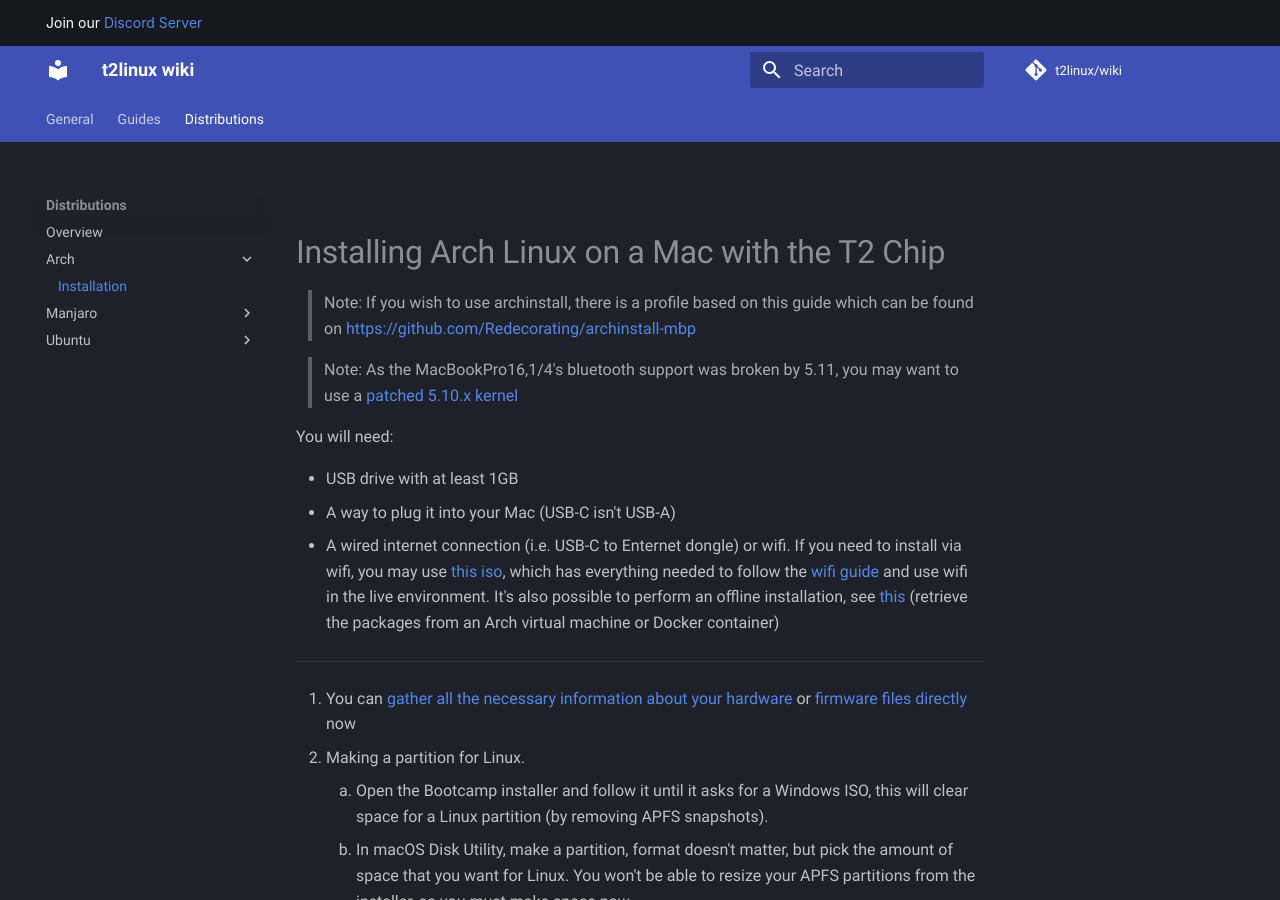
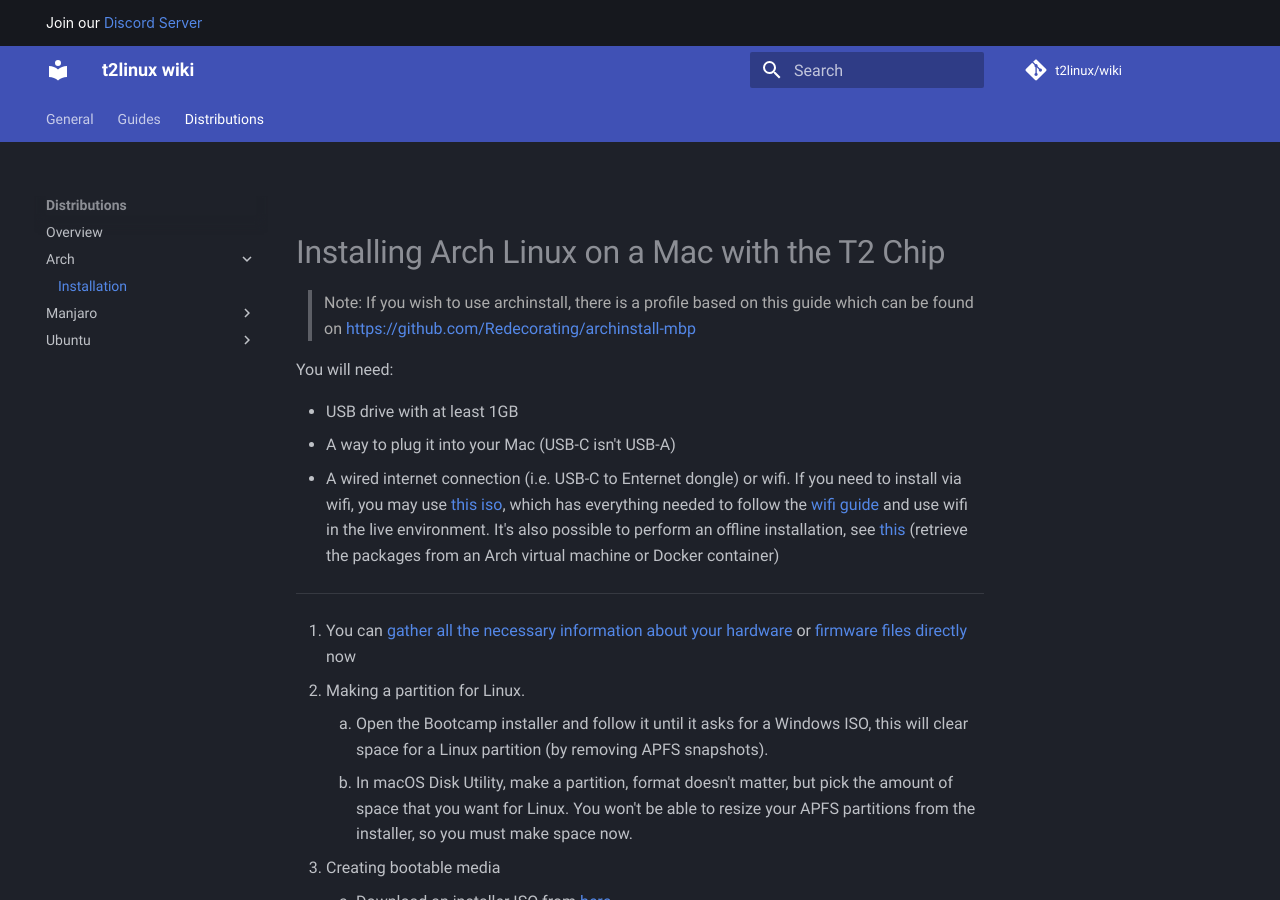
Before and after one commit to t2linux/wiki, an MkDocs documentation site: the page built from docs/distributions/arch/installation.md, in a window 1280 px wide and 900 px high. Built offline with MkDocs 1.6.1 and Material for MkDocs 9.7.7, drawn with Linux system fonts in a browser that asks for light colours; comment, search, counter and statistics services are not loaded.

Commit message:
Remove 16,1 bluetooth warning from arch guide.

```diff
--- a/docs/distributions/arch/installation.md
+++ b/docs/distributions/arch/installation.md
@@ -1,8 +1,6 @@
 # Installing Arch Linux on a Mac with the T2 Chip
 
 > Note: If you wish to use archinstall, there is a profile based on this guide which can be found on [https://github.com/Redecorating/archinstall-mbp](https://github.com/Redecorating/archinstall-mbp)
-
-> Note: As the MacBookPro16,1/4's bluetooth support was broken by 5.11, you may want to use a [patched 5.10.x kernel](https://github.com/AdityaGarg8/5.10-patches/releases)
 
 You will need:
 
```
